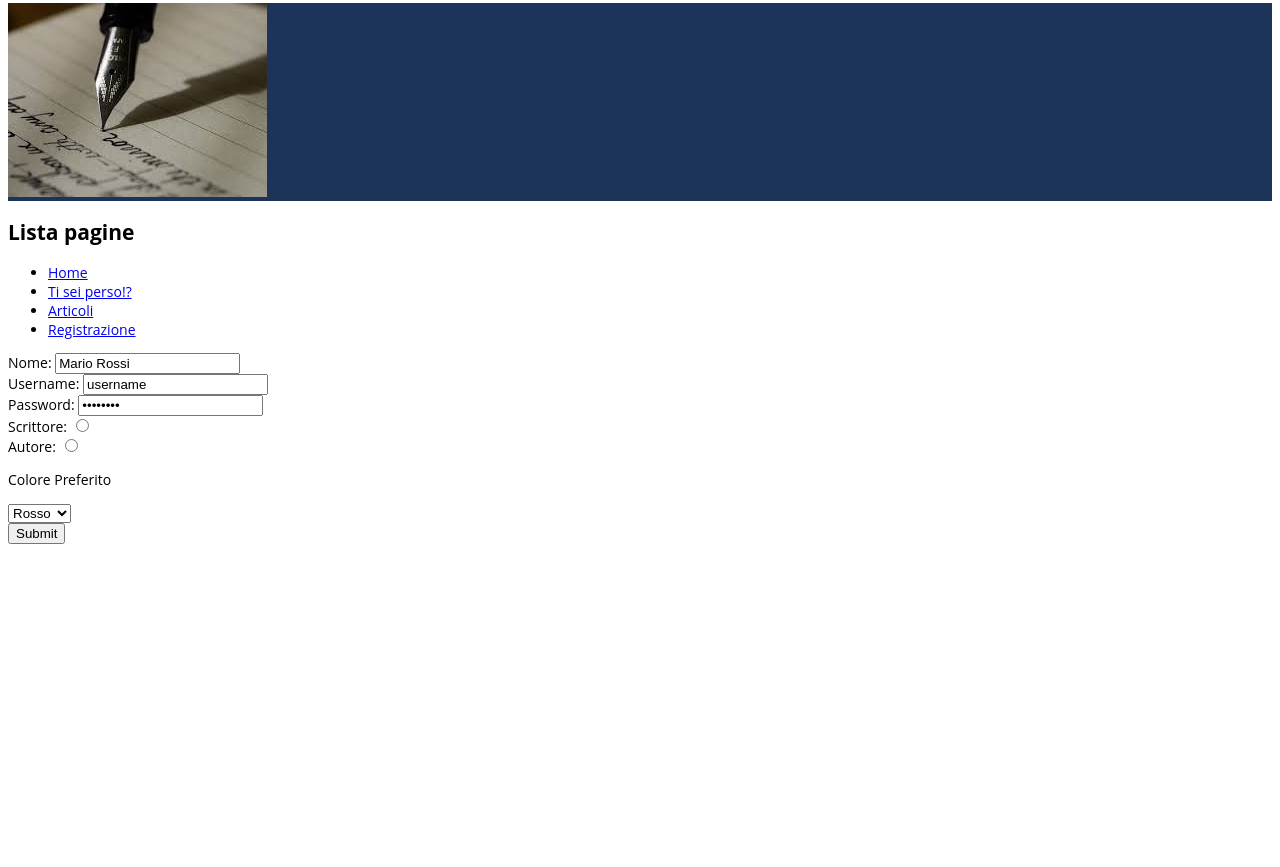
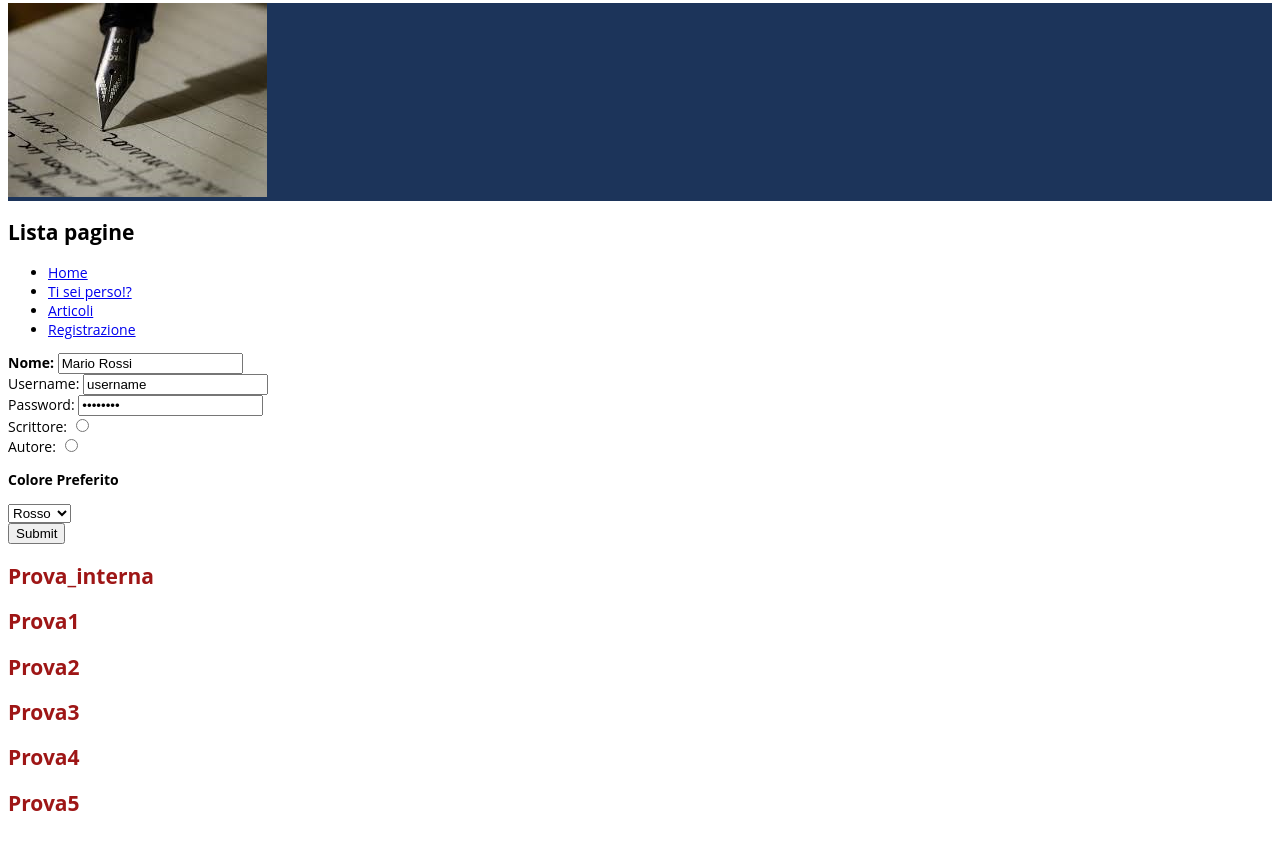
Before and after one commit to scervone/Esercitazione-FPW, a plain HTML site: page web/registrazione.html in a window 1280 px wide. Shown: the part 73-940 px from the top of the page. Before the commit the page ends 800 px from the top, so only its background shows below. Drawn offline with Linux system fonts and the light colour scheme.

Commit message:
First Commit Esercitazione FPW

```diff
--- a/web/registrazione.html
+++ b/web/registrazione.html
@@ -22,7 +22,7 @@ and open the template in the editor.
             </div>
         </header>
          <nav>
-        <h2>Lista pagine</h2>
+        <h2 class="importante">Lista pagine</h2>
         <ul>
             <li><a href="index.html">Home</a></li>
             <li><a href="https://google.com">Ti sei perso!?</a></li>
@@ -33,7 +33,7 @@ and open the template in the editor.
         </nav>
         <main>
             <form action="index.html" method="post">
-                <label for="id_nomeutente">Nome:</label>
+                <label class="importante" for="id_nomeutente">Nome:</label>
                 <input type="text" name="nomeUtente" id="id_nomeutente" value="Mario Rossi"/>
                 <br/>
 
@@ -52,7 +52,7 @@ and open the template in the editor.
                 <input type="radio" name="tipo_utente" id="autore" value="autore">
                 <br/>
 
-                <p>Colore Preferito</p>
+                <p class="importante">Colore Preferito</p>
                 <select>
                     <option value="red">Rosso</option>
                     <option value="white">Bianco</option>
@@ -63,6 +63,20 @@ and open the template in the editor.
                 <br/>
                 <input type="submit" value="Submit"/>
             </form>
+            <div id="content">
+                <div>
+                    <h2>Prova_interna</h2>
+                </div>
+
+                <h2>Prova1</h2>
+                <h2>Prova2</h2>
+                <h2>Prova3</h2>
+                <h2>Prova4</h2>
+                <h2>Prova5</h2>
+            </div>
         </main>
+        <footer>
+            <p>Sito realizzato</p>
+        </footer>
     </body>
 </html>
--- a/web/style.css
+++ b/web/style.css
@@ -16,3 +16,15 @@ body{
 #logo{
     background-color: #1c345a;
 }
+
+header, footer{
+    color: white;
+}
+
+.importante{
+    font-weight: bold;
+}
+
+div#content h2{
+    color: #9e1616;
+}
```
